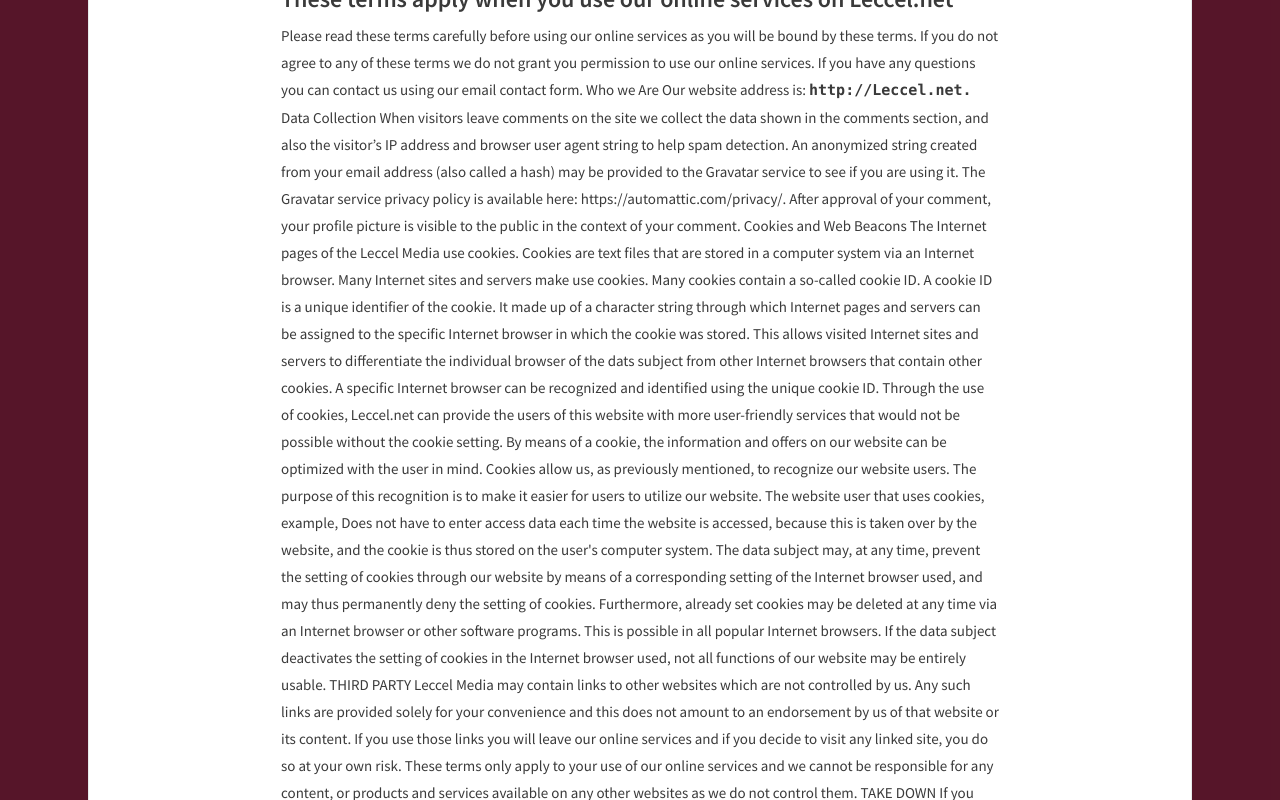
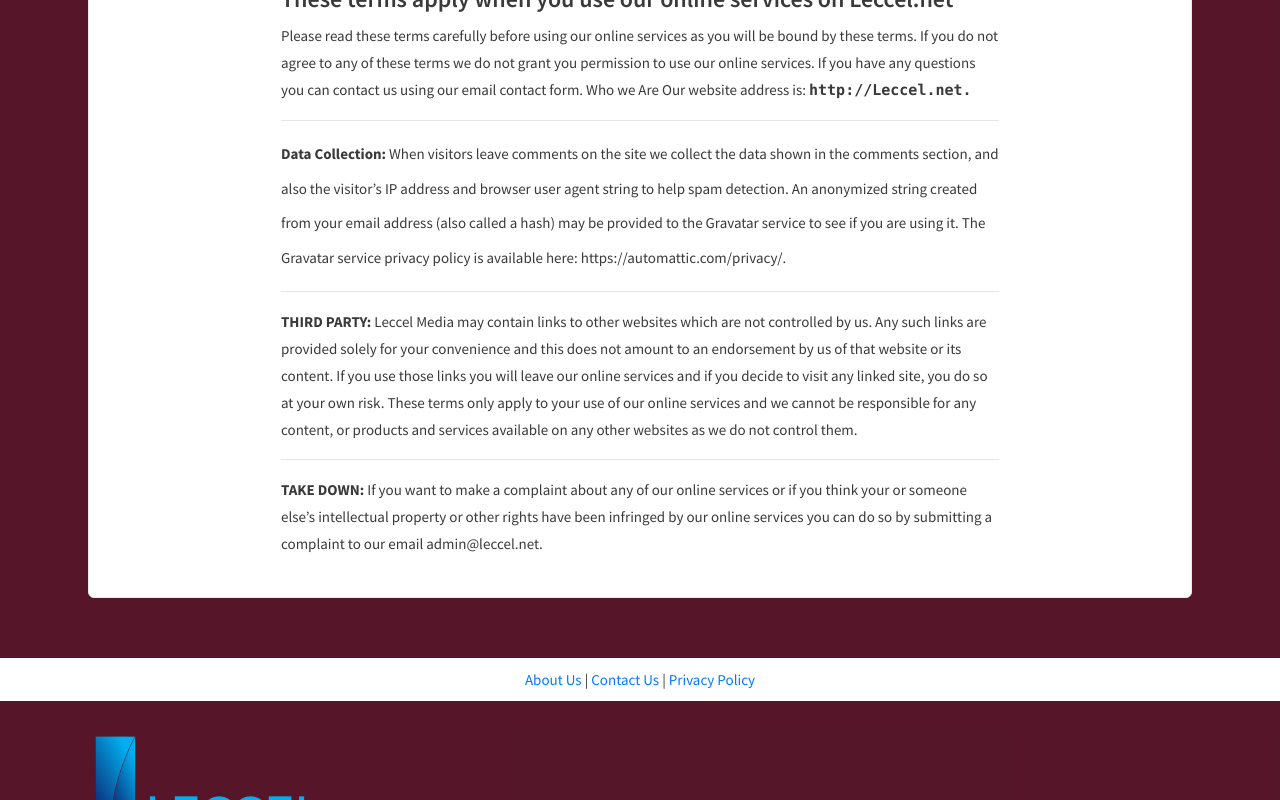
Before and after one commit to johnexzy/LeccelWithVue, a Vue app: page /privacy in a window 1280 px wide. Shown: the part 800-1600 px from the top of the page. Built offline with nearby package versions, Linux system fonts and the light colour scheme; no server answers.

Commit message:
style(ui): changed Router-view parent div

```diff
--- a/src/App.vue
+++ b/src/App.vue
@@ -4,9 +4,7 @@
     <div class="container-scroller">
       <div class="main-panel">
         <NavBar />
-        <div class="content-wrapper">
-          <router-view />
-        </div>
+        <router-view />
       </div>
     </div>
     <div class="d-flex align-items-center justify-content-center pad2x">
--- a/src/components/pages/aboutus.vue
+++ b/src/components/pages/aboutus.vue
@@ -1,4 +1,6 @@
 <template>
+  <div class="content-wrapper">
+
     <div class="container">
       <div class="row">
         <div class="col-sm-12">
@@ -39,6 +41,7 @@
         </div>
       </div>
     </div>
+  </div>
 </template>
 <script>
 export default {
--- a/src/components/pages/contactus.vue
+++ b/src/components/pages/contactus.vue
@@ -1,4 +1,5 @@
 <template>
+  <div class="content-wrapper">
     <div class="container">
       <div class="row">
         <div class="col-sm-12">
@@ -62,14 +63,14 @@
                 <div class="col-lg-4 mb-5">
                   <h1 class="mt-5 text-center mb-5">Contact Us via</h1>
                   <div>
-                  <i class="mdi mdi-24px mdi-email"/>
+                    <i class="mdi mdi-24px mdi-email" />
                     <span class="text-muted display-4">admin@leccel.net</span>
                   </div>
                   <div>
-                  <i class="mdi mdi-24px mdi-twitter"/>
+                    <i class="mdi mdi-24px mdi-twitter" />
                     <span class="text-muted display-4">@leccelj</span>
                   </div>
-
+                </div>
               </div>
             </div>
           </div>
--- a/src/components/pages/index.vue
+++ b/src/components/pages/index.vue
@@ -1,4 +1,6 @@
 <template>
+  <div class="content-wrapper">
+
     <div class="container">
       <music-index
         :latest-music="latestMusic"
@@ -12,6 +14,7 @@
         class="row"
         data-aos="fade-up">
         <series-index :latest-series="latestSeries" />
+      </div>
     </div>
   </div>
 </template>
--- a/src/components/pages/movies/index.vue
+++ b/src/components/pages/movies/index.vue
@@ -1,4 +1,5 @@
 <template>
+  <div class="content-wrapper">
     <div class="container">
       <div class="col-sm-12">
         <div class="card card-square grid-margin">
@@ -201,6 +202,7 @@
         </div>
       </div>
     </div>
+  </div>
 </template>
 
 <script>
--- a/src/components/pages/music/index.vue
+++ b/src/components/pages/music/index.vue
@@ -1,5 +1,6 @@
 
 <template>
+  <div class="content-wrapper">
     <div class="container">
       <div class="col-sm-12">
         <div class="card card-square grid-margin">
@@ -212,6 +213,7 @@
         </div>
       </div>
     </div>
+  </div>
 </template>
 
 <script>
--- a/src/components/pages/music/music.vue
+++ b/src/components/pages/music/music.vue
@@ -19,7 +19,7 @@
               class="d-flex justify-content-start border-bottom mt-2 mb-2 shadow"
               style="cursor: pointer"
             >
-              <i class="mdi mdi-star-circle text-danger"/>
+              <!-- <i class="mdi mdi-star-circle text-danger"/> -->
               <h4 class="d-inline font-weight-200 mb-0">
                 <img
                   :src="pmusic.images[0]"
--- a/src/components/pages/privacy.vue
+++ b/src/components/pages/privacy.vue
@@ -1,5 +1,7 @@
 
 <template>
+  <div class="content-wrapper">
+
     <div class="container">
       <div class="card">
         <div class="card-header">Privacy Policy</div>
@@ -20,44 +22,19 @@
               services. If you have any questions you can contact us using our
               email contact form. Who we Are Our website address is:
               <b class="text-monospace">http://Leccel.net.</b>
-
-            Data Collection When visitors leave comments on the site we collect
+            </p><hr >
+            <p
+              class="line-height"
+              style="line-height:2.3">
+              <b>Data Collection:</b> When visitors leave comments on the site we collect
               the data shown in the comments section, and also the visitor’s IP
               address and browser user agent string to help spam detection. An
               anonymized string created from your email address (also called a
               hash) may be provided to the Gravatar service to see if you are
               using it. The Gravatar service privacy policy is available here:
-            https://automattic.com/privacy/. After approval of your comment,
-            your profile picture is visible to the public in the context of your
-            comment. Cookies and Web Beacons The Internet pages of the Leccel
-            Media use cookies. Cookies are text files that are stored in a
-            computer system via an Internet browser. Many Internet sites and
-            servers make use cookies. Many cookies contain a so-called cookie
-            ID. A cookie ID is a unique identifier of the cookie. It made up of
-            a character string through which Internet pages and servers can be
-            assigned to the specific Internet browser in which the cookie was
-            stored. This allows visited Internet sites and servers to
-            differentiate the individual browser of the dats subject from other
-            Internet browsers that contain other cookies. A specific Internet
-            browser can be recognized and identified using the unique cookie ID.
-            Through the use of cookies, Leccel.net can provide the users of this
-            website with more user-friendly services that would not be possible
-            without the cookie setting. By means of a cookie, the information
-            and offers on our website can be optimized with the user in mind.
-            Cookies allow us, as previously mentioned, to recognize our website
-            users. The purpose of this recognition is to make it easier for
-            users to utilize our website. The website user that uses cookies,
-            example, Does not have to enter access data each time the website is
-            accessed, because this is taken over by the website, and the cookie
-            is thus stored on the user's computer system. The data subject may,
-            at any time, prevent the setting of cookies through our website by
-            means of a corresponding setting of the Internet browser used, and
-            may thus permanently deny the setting of cookies. Furthermore,
-            already set cookies may be deleted at any time via an Internet
-            browser or other software programs. This is possible in all popular
-            Internet browsers. If the data subject deactivates the setting of
-            cookies in the Internet browser used, not all functions of our
-            website may be entirely usable. THIRD PARTY Leccel Media may contain
+              https://automattic.com/privacy/. </p><hr>
+            <p>
+              <b>THIRD PARTY: </b>  Leccel Media may contain
               links to other websites which are not controlled by us. Any such
               links are provided solely for your convenience and this does not
               amount to an endorsement by us of that website or its content. If
@@ -65,12 +42,13 @@
               decide to visit any linked site, you do so at your own risk. These
               terms only apply to your use of our online services and we cannot be
               responsible for any content, or products and services available on
-            any other websites as we do not control them. TAKE DOWN If you want
+              any other websites as we do not control them. </p><hr> <p><b>TAKE DOWN:</b> If you want
               to make a complaint about any of our online services or if you think
               your or someone else’s intellectual property or other rights have
               been infringed by our online services you can do so by submitting a
               complaint to our email admin@leccel.net.
               </p>
+          </div>
         </div>
       </div>
     </div>
--- a/src/components/pages/series/index.vue
+++ b/src/components/pages/series/index.vue
@@ -1,5 +1,6 @@
 
 <template>
+  <div class="content-wrapper">
     <div class="container">
       <div class="col-sm-12">
         <div class="card card-square grid-margin">
@@ -264,6 +265,7 @@
         </div>
       </div>
     </div>
+  </div>
 </template>
 
 <script>
--- a/src/components/utils/search/search.vue
+++ b/src/components/utils/search/search.vue
@@ -1,4 +1,5 @@
 <template>
+  <div class="content-wrapper">
     <div class="container">
       <div class="col-sm-12">
         <div class="mb-3 text-light">
@@ -195,6 +196,7 @@
         </div>
       </div>
     </div>
+  </div>
 </template>
 
 <script>
```
Lines whose indentation alone changed are shown as unchanged.
